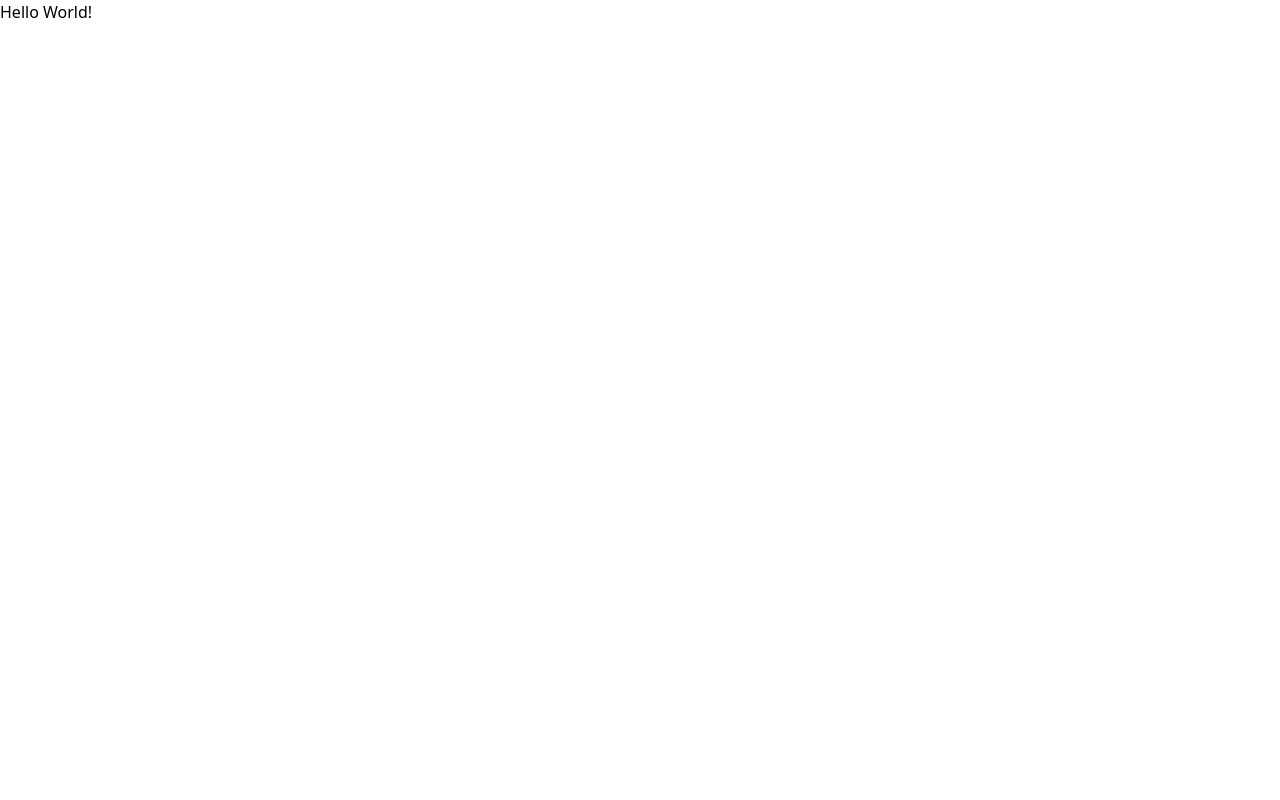
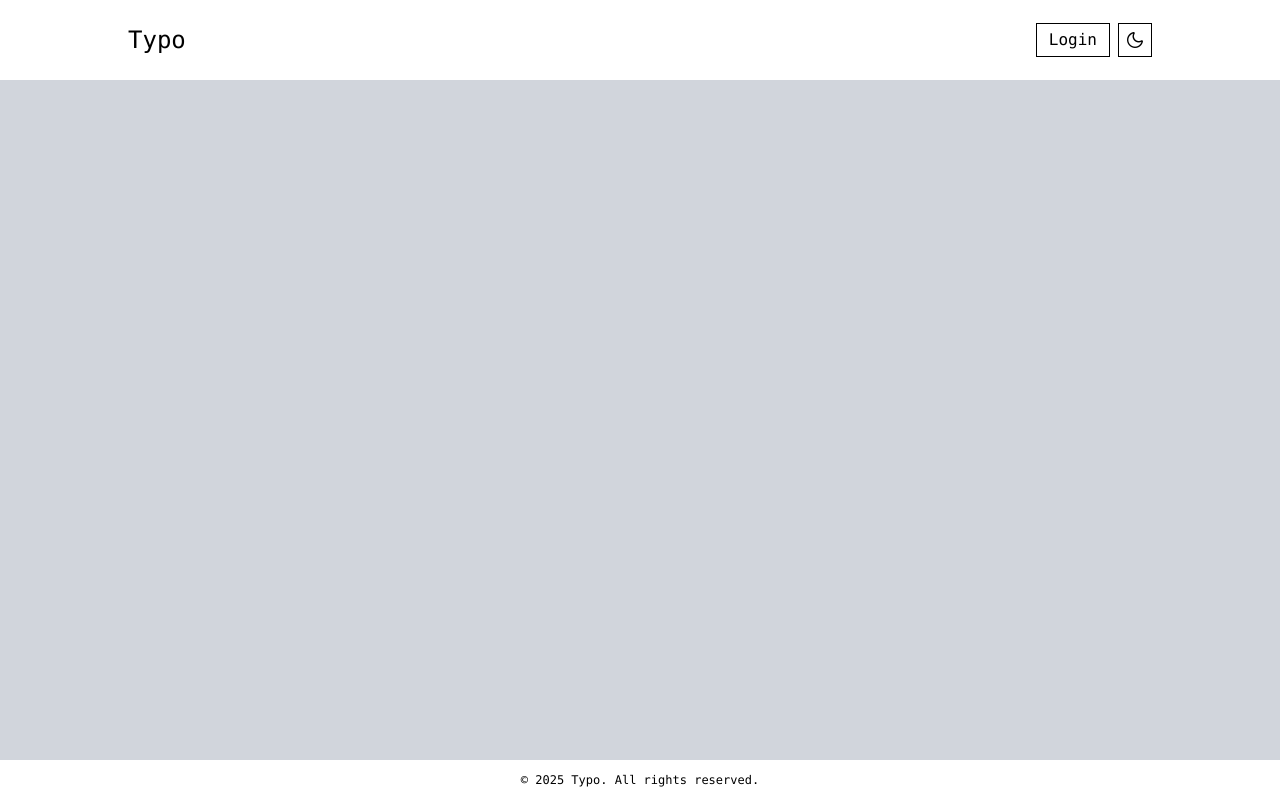
Before and after one commit to aleksamlsvc12/blog-app, a Vue app in the folder frontend/: page / in a window 1280 px wide. Built offline with nearby package versions, Linux system fonts and the light colour scheme.

Commit message:
Base layout components imported and tested

```diff
--- a/frontend/src/App.vue
+++ b/frontend/src/App.vue
@@ -1,3 +1,13 @@
+<script setup>
+import Header from "./components/Header.vue";
+import Main from "./components/Main.vue";
+import Footer from "./components/Footer.vue";
+</script>
+
 <template>
-    Hello World!
+  <div class="flex flex-col h-screen w-full">
+    <Header/>
+    <Main/>
+    <Footer/>
+  </div>
 </template>
```
